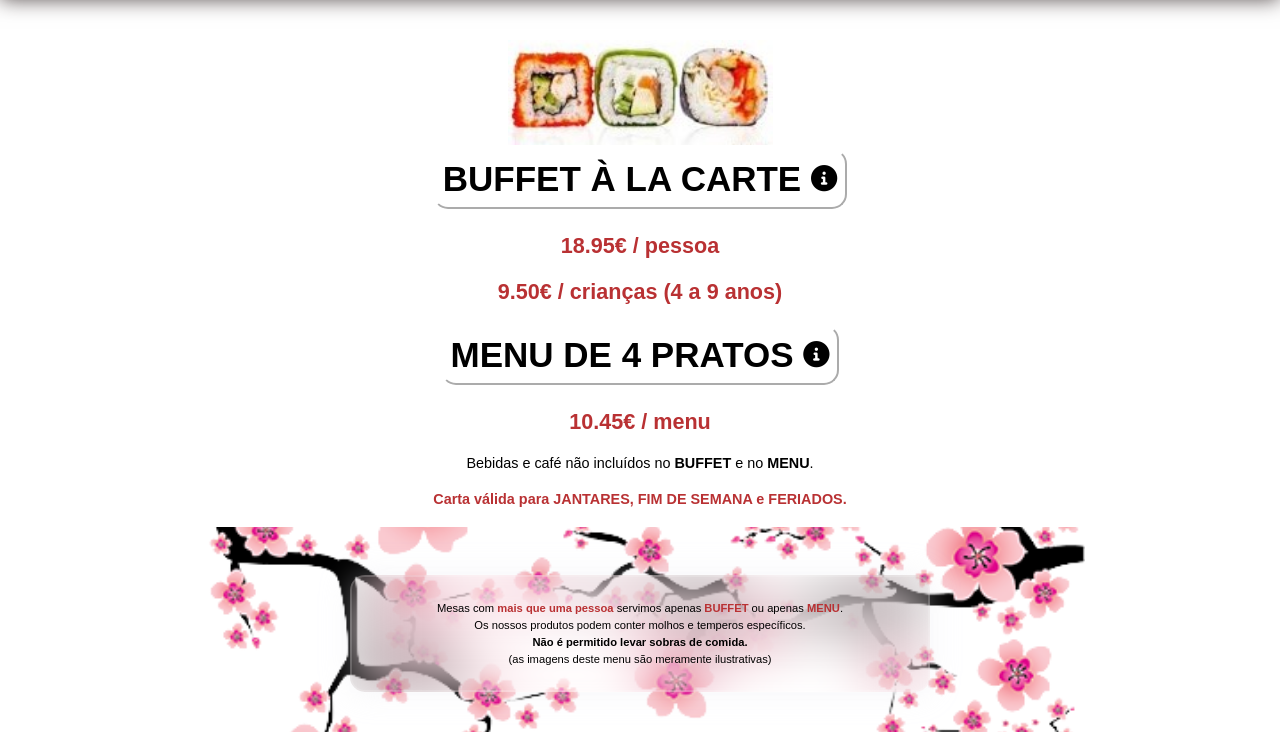
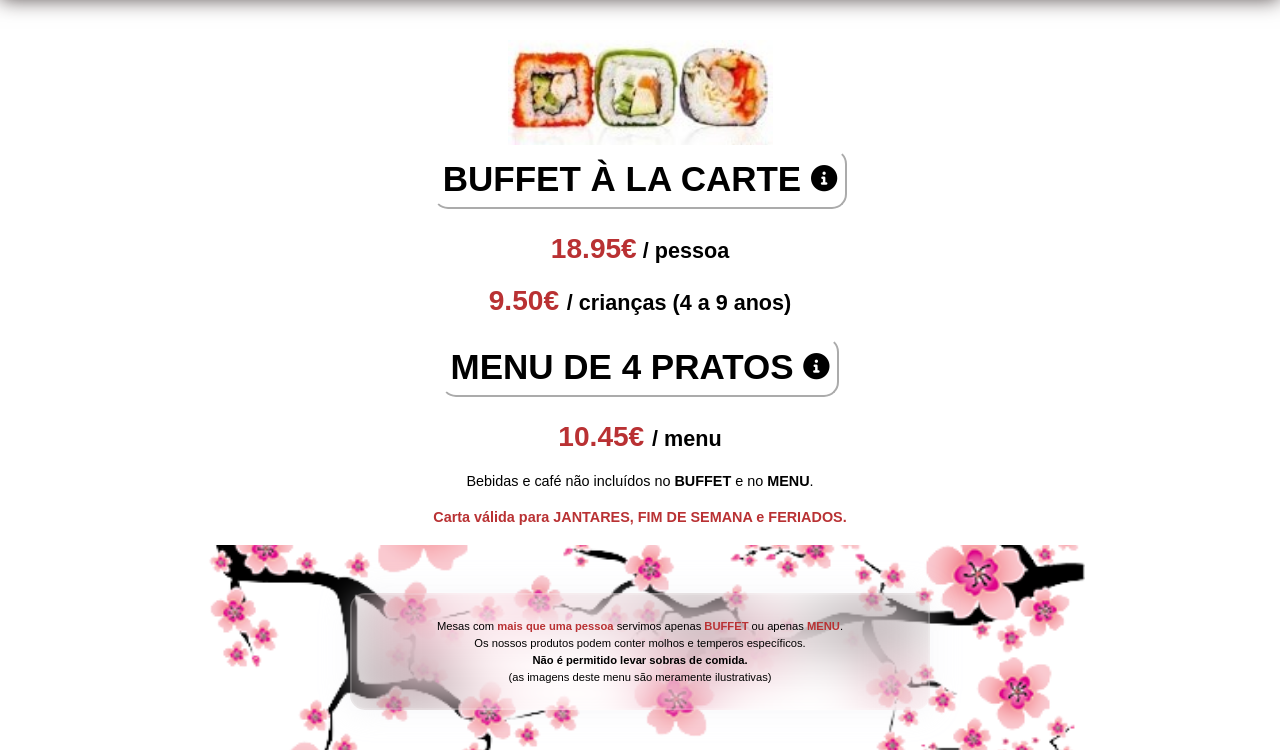
Before and after one commit to nigirione/carta, a plain HTML site: page index.html in a window 1280 px wide. Shown: the part 83-835 px from the top of the page. Drawn offline with Linux system fonts and the light colour scheme.

Commit message:
changed the price size

```diff
--- a/index.html
+++ b/index.html
@@ -39,8 +39,16 @@
     <button class="popups" onclick="togglePopupMenu('popup_buffet')">BUFFET À LA CARTE <i class="fa-solid fa-circle-info fa-xs"></i> </button>
 
     <div class="content_price">
-      <p> <strong>18.95€ / pessoa </strong></p>
-      <p> <strong>9.50€ / crianças (4 a 9 anos) </strong></p>
+      <p> <strong>
+          <span class="price">18.95€</span>
+          <span class="description">/ pessoa</span>
+      </strong></p>
+
+      <p> <strong>
+        <span class="price">9.50€ </span>
+        <span class="description">/ crianças (4 a 9 anos)</span>
+      </strong></p>
+
     </div>
 
     <div class="popup" id="popup_menu">
@@ -60,7 +68,10 @@
     <button class="popups" onclick="togglePopupMenu('popup_menu')">MENU DE 4 PRATOS <i class="fa-solid fa-circle-info fa-xs"></i></button>
 
     <div class="content_price">
-      <p> <strong>10.45€ / menu </strong></p>
+      <p> <strong>
+        <span class="price">10.45€ </span>
+        <span class="description">/ menu</span>
+      </strong></p>
     </div>
 
     <p>Bebidas e café não incluídos no <strong>BUFFET</strong> e no <strong>MENU</strong>.</p>
--- a/resources/css/style.css
+++ b/resources/css/style.css
@@ -71,8 +71,13 @@ body {
   font-size: 1.5em;
 }
 
-.content_price p strong{
+.price{
   color: rgb(185, 49, 51);
+  font-size: 1.3em;
+}
+
+.description{
+  color: black;
 }
 
 #menu4plates{
```
